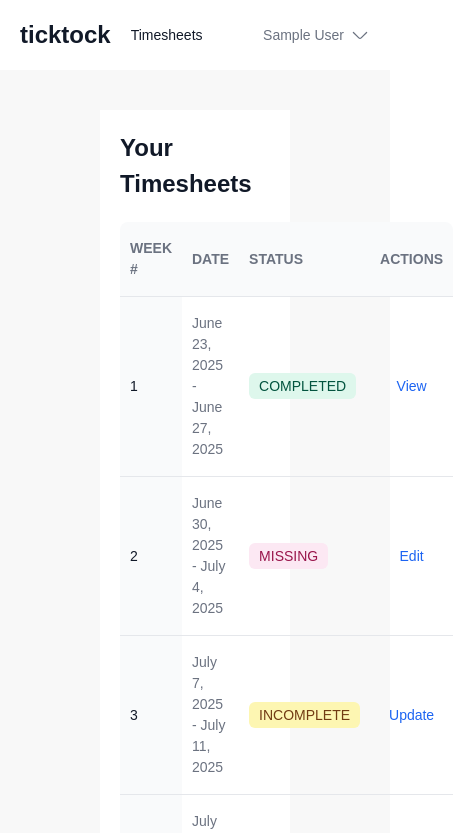
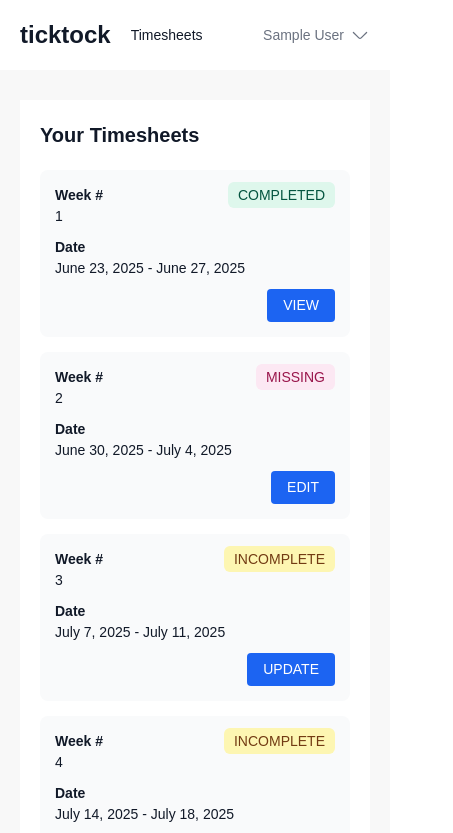
Before and after one commit to akmmubashir/timesheet-app, a Next.js app: page /dashboard in a window 390 px wide. Shown: the top 833 px of the page, 453 px wide, since content can reach past the window. Built offline with nearby package versions, Linux system fonts and the light colour scheme; no server answers; sample sign-in values are in the browser's storage.

Commit message:
mobile responsibility setup

```diff
--- a/app/components/RightsReserved.tsx
+++ b/app/components/RightsReserved.tsx
@@ -4,8 +4,8 @@ type Props = {};
 
 const RightsReserved = (props: Props) => {
   return (
-    <div className="p-[30px_100px] bg-white">
-      <p className="text-[#6B7280] font-[400] text-[14px] text-center">
+    <div className="p-[30px_100px] bg-white max-md:p-[20px_20px]">
+      <p className="text-[#6B7280] font-[400] text-[14px] max-md:text-[12px] text-center">
         © 2024 tentwenty. All rights reserved.
       </p>
     </div>
--- a/app/components/TableSheet.tsx
+++ b/app/components/TableSheet.tsx
@@ -25,8 +25,11 @@ const TableSheet = (props: Props) => {
   return (
     <React.Fragment>
       {props.currentWeek.days.map((day) => (
-        <div key={day.id} className="grid grid-cols-12 gap-[20px]">
-          <div className="col-span-2 text-[#6B7280] font-[400] text-[14px]">
+        <div
+          key={day.id}
+          className="grid grid-cols-12 gap-[20px] max-md:gap-[6px]"
+        >
+          <div className="col-span-2 max-md:col-span-full text-[#6B7280] font-[400] text-[14px]">
             <p className="text-[#111928] font-[600] text-[18px] leading-[150%]">
               {new Intl.DateTimeFormat("en-US", {
                 month: "short",
@@ -34,7 +37,7 @@ const TableSheet = (props: Props) => {
               }).format(new Date(day.date))}
             </p>
           </div>
-          <div className="col-span-10 flex flex-col gap-[10px]">
+          <div className="col-span-10 max-md:col-span-full flex flex-col gap-[10px]">
             {day.tasks.map((task) => (
               <React.Fragment key={task.id}>
                 <TaskTile
--- a/app/components/TaskPopup.tsx
+++ b/app/components/TaskPopup.tsx
@@ -10,8 +10,8 @@ const TaskPopup = (props: Props) => {
   return (
     <React.Fragment>
       {showModal && (
-        <div className="fixed inset-0 z-50 flex items-center justify-center bg-[#00000032]">
-          <div className="bg-white rounded-lg min-w-[560px] max-md:w-full shadow-lg space-y-4 relative">
+        <div className="fixed inset-0 z-50 flex items-center justify-center bg-[#00000032] max-md:p-[20px_20px]">
+          <div className="bg-white rounded-lg md:min-w-[560px] max-md:w-full shadow-lg space-y-4 relative">
             <div className="p-[20px] border-b border-[#E5E7EB] flex justify-between items-center">
               <h2 className="text-[18px] font-[600] text-[#111928]">
                 Add New Entry
--- a/app/components/TaskTile.tsx
+++ b/app/components/TaskTile.tsx
@@ -20,17 +20,17 @@ const TaskTile = (props: Props) => {
     <React.Fragment>
       <div
         key={task.id}
-        className="flex items-center justify-between p-[12px] border border-[#E5E7EB] rounded-lg"
+        className="flex max-md:flex-col md:items-center justify-between p-[12px] border border-[#E5E7EB] rounded-lg"
       >
         <p className="text-[#111928] font-[500] text-[16px]">{task.name}</p>
-        <div className="flex items-center gap-[10px]">
+        <div className="flex max-md:flex-col md:items-center gap-[10px]">
           <p className="text-[#9CA3AF] font-[400] text-[14px]">
             {task.hours} hrs
           </p>
-          <p className="capitalize bg-[#E1EFFE] p-[4px_8px] rounded-md text-[#1E429F] font-[500] text-[12px]">
+          <p className="capitalize bg-[#E1EFFE] p-[4px_8px] rounded-md text-[#1E429F] font-[500] text-[12px] max-md:w-fit">
             {task.project}
           </p>
-          <div className="relative group">
+          <div className="relative group max-md:hidden">
             <p className="cursor-pointer">
               <Image
                 src={"/more.svg"}
@@ -56,6 +56,21 @@ const TaskTile = (props: Props) => {
               </button>
             </div>
           </div>
+          <div className="md:hidden flex gap-[6px]">
+            <button
+              onClick={() => {
+                setShowModal(true);
+                setNewTask(task);
+                document.body.style.overflow = "hidden";
+              }}
+              className="cursor-pointer text-[14px] font-[500] w-fit text-start bg-[#1E429F] text-white p-[6px_12px] hover:bg-blue-400 rounded"
+            >
+              Edit
+            </button>
+            <button className="cursor-pointer text-[14px] font-[500] w-fit text-start bg-[#E02424] text-white p-[6px_12px] hover:bg-red-400 rounded">
+              Delete
+            </button>
+          </div>
         </div>
       </div>
     </React.Fragment>
--- a/app/dashboard/[id]/page.tsx
+++ b/app/dashboard/[id]/page.tsx
@@ -30,15 +30,15 @@ export default function Page({ params }: Props) {
   return (
     <div className="bg-[#F8F8F8] min-h-screen w-full">
       <Header />
-      <div className="w-full h-full p-[40px_100px]">
+      <div className="w-full h-full p-[40px_100px] max-md:p-[30px_20px]">
         <div className="flex flex-col gap-[20px]">
           <div className="w-full h-full bg-white p-[20px] flex flex-col gap-[20px]">
-            <div className="flex items-center justify-between">
-              <p className="font-[700] text-[24px] text-[#111928]">
+            <div className="flex items-center max-md:items-start max-md:flex-col max-md:gap-[10px] justify-between">
+              <p className="font-[700] text-[24px] max-md:text-[20px] text-[#111928]">
                 This week’s timesheet
               </p>
-              <div className="ms-auto flex flex-col gap-[6px] group hover:cursor-pointer relative">
-                <div className="hidden group-hover:block absolute bg-white p-[4px_6px] rounded top-[-10px] left-[50%] translate-x-[-50%] shadow">
+              <div className="md:ms-auto flex flex-col gap-[6px] group hover:cursor-pointer relative">
+                <div className="md:hidden group-hover:block absolute md:bg-white md:p-[4px_6px] rounded top-[-10px] max-md:top-[0px] left-[50%] max-md:left-0 max-md:translate-x-0 translate-x-[-50%] md:shadow">
                   <p className="font-[500] text-[14px] text-[#111928]">
                     {currentWeek.hours}/40 hrs
                   </p>
--- a/app/dashboard/page.tsx
+++ b/app/dashboard/page.tsx
@@ -10,13 +10,13 @@ const page = (props: Props) => {
   return (
     <div className="bg-[#F8F8F8] min-h-screen w-full">
       <Header />
-      <div className="w-full h-full p-[40px_100px]">
+      <div className="w-full h-full p-[40px_100px] max-md:p-[30px_20px]">
         <div className="flex flex-col gap-[20px]">
           <div className="w-full h-full bg-white p-[20px] flex flex-col gap-[20px]">
-            <p className="font-[700] text-[24px] text-[#111928]">
+            <p className="font-[700] text-[24px] max-md:text-[20px] text-[#111928]">
               Your Timesheets
             </p>
-            <table className="table-auto w-full rounded-lg overflow-hidden">
+            <table className="table-auto w-full rounded-lg overflow-hidden max-md:hidden">
               <thead className="bg-[#F9FAFB] border-b-[1px] border-[#E5E7EB]">
                 <tr>
                   <th className="p-[16px_10px] text-[#6B7280] font-[600] text-[14px] uppercase text-start">
@@ -88,6 +88,72 @@ const page = (props: Props) => {
                 })}
               </tbody>
             </table>
+            <div className="md:hidden flex flex-col gap-[15px]">
+              {weeklyTasks.map((task) => {
+                const taskStatus = status.find((s) => {
+                  // Dynamically evaluate condition string
+                  if (s.condition === "hours >= 40") return task.hours >= 40;
+                  if (s.condition === "hours < 40")
+                    return task.hours < 40 && task.hours > 0;
+                  if (s.condition === "hours === 0") return task.hours === 0;
+                });
+                return (
+                  <div
+                    key={task.id}
+                    className="flex flex-col gap-[10px] bg-[#F9FAFB] p-[15px] rounded-[8px] overflow-hidden"
+                  >
+                    <div className="flex items-start justify-between">
+                      <div>
+                        <p className="font-[600] text-[14px] text-[#111928]">
+                          Week #
+                        </p>
+                        <p className="font-[500] text-[14px] text-[#111928]">
+                          {task.id}
+                        </p>
+                      </div>
+
+                      <p className="font-[500] text-[14px]">
+                        <span
+                          className="p-[5px_10px] rounded-md uppercase"
+                          style={{
+                            color: taskStatus?.color,
+                            backgroundColor: taskStatus?.bgColor,
+                          }}
+                        >
+                          {taskStatus?.title}
+                        </span>
+                      </p>
+                    </div>
+                    <div>
+                      <p className="font-[600] text-[14px] text-[#111928]">
+                        Date
+                      </p>
+                      <p className="font-[500] text-[14px] text-[#111928]">
+                        {new Date(task.startDate).toLocaleString("en-US", {
+                          month: "long",
+                          year: "numeric",
+                          day: "numeric",
+                        })}{" "}
+                        -{" "}
+                        {new Date(task.endDate).toLocaleString("en-US", {
+                          month: "long",
+                          year: "numeric",
+                          day: "numeric",
+                        })}
+                      </p>
+                    </div>
+
+                    <div className="flex items-center justify-end">
+                      <Link href={`/dashboard/${task.id}`}>
+                        <button className="bg-[#1C64F2] uppercase text-white p-[6px_16px] font-[500] text-[14px] cursor-pointer rounded">
+                          {taskStatus?.action}
+                        </button>
+                      </Link>
+                    </div>
+                  </div>
+                );
+              })}
+            </div>
           </div>
           <RightsReserved />
         </div>
```
Also changed, not shown: app/page.tsx (+9 -7 lines), 1 other file (tests, documents, lock files or other folders).
